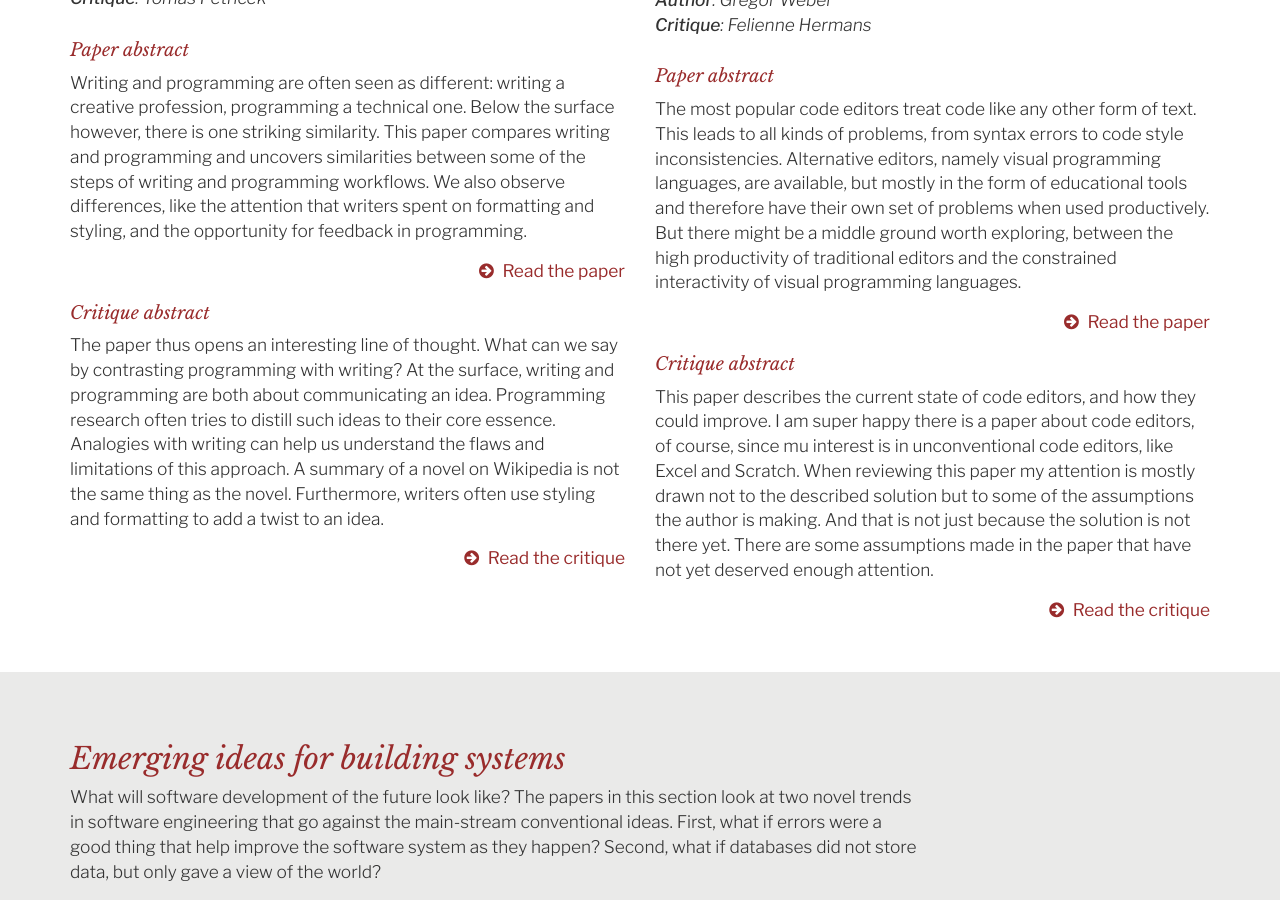
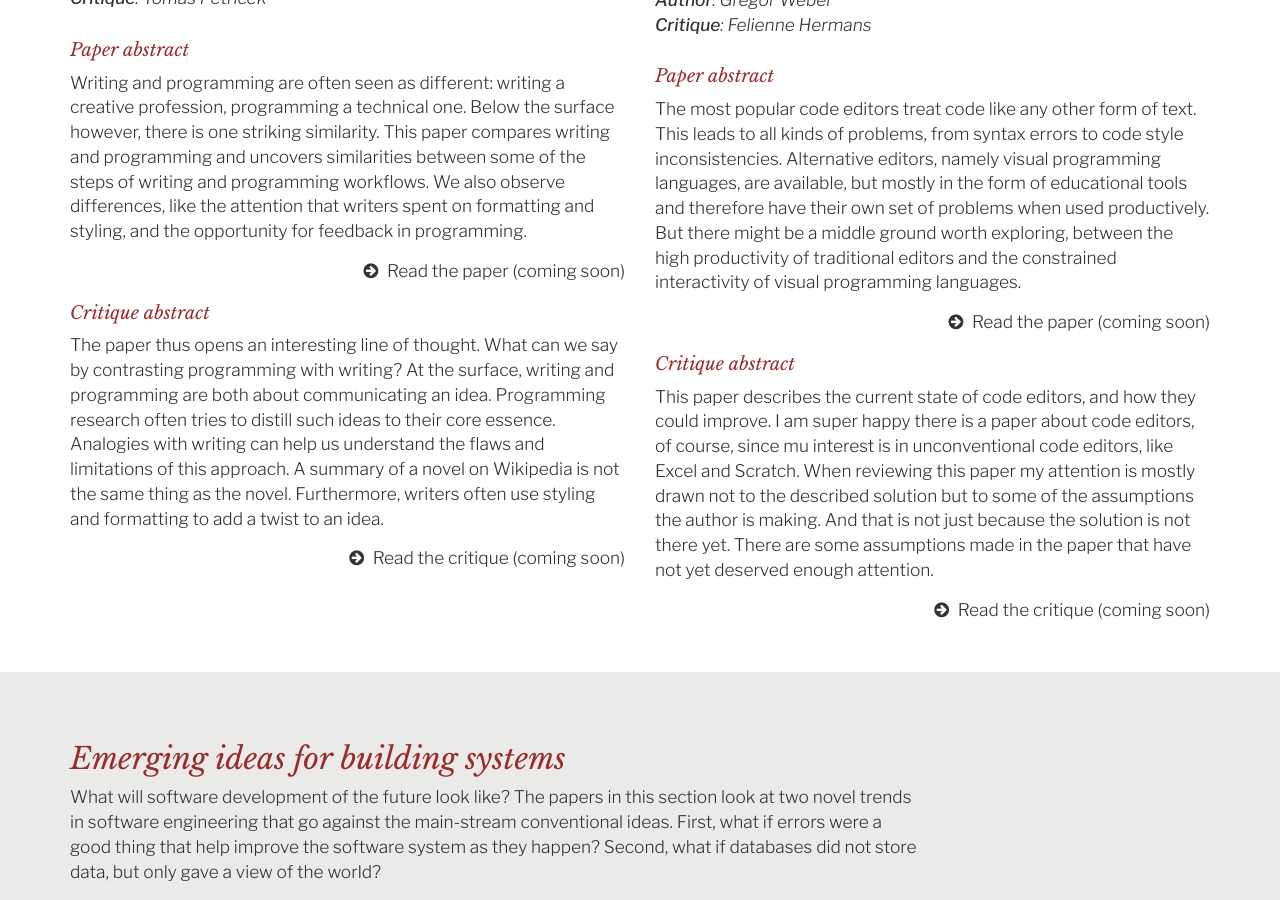
Before and after one commit to shift-society/salon, a Jekyll site: the page built from 2017/index.md, in a window 1280 px wide and 900 px high, scrolled down 1287 px. Built offline with Jekyll 4.4.1, drawn with Linux system fonts in a browser that asks for light colours; nearby versions of some CDN libraries.

Commit message:
Hide papers

```diff
--- a/2017/index.md
+++ b/2017/index.md
@@ -75,7 +75,7 @@ This paper compares writing and programming and uncovers similarities between so
 of writing and programming workflows. We also observe differences, like the attention that
 writers spent on formatting and styling, and the opportunity for feedback in programming.
 
-<p class="links"><a href="/salon/2017/papers/writing-is-programming-is-writing/paper"><i class="fa fa-arrow-circle-right"></i> Read the paper</a></p>
+<p class="links"><i class="fa fa-arrow-circle-right"></i> Read the paper (coming soon)</p>
 
 #### [Critique abstract](/salon/2017/papers/writing-is-programming-is-writing/critique)
 The paper thus opens an interesting line of thought. What can we say by contrasting
@@ -85,7 +85,7 @@ with writing can help us understand the flaws and limitations of this approach.
 novel on Wikipedia is not the same thing as the novel. Furthermore, writers often use styling
 and formatting to add a twist to an idea.
 
-<p class="links"><a href="/salon/2017/papers/writing-is-programming-is-writing/critique"><i class="fa fa-arrow-circle-right"></i> Read the critique</a></p>
+<p class="links"><i class="fa fa-arrow-circle-right"></i> Read the critique (coming soon)</p>
 
 </div>
 <div class="col-md-6" markdown="1">
@@ -105,7 +105,7 @@ have their own set of problems when used productively. But there might be
 a middle ground worth exploring, between the high productivity of traditional
 editors and the constrained interactivity of visual programming languages.
 
-<p class="links"><a href="/salon/2017/papers/code-is-not-just-text/paper"><i class="fa fa-arrow-circle-right"></i> Read the paper</a></p>
+<p class="links"><i class="fa fa-arrow-circle-right"></i> Read the paper (coming soon)</p>
 
 #### [Critique abstract](/salon/2017/papers/code-is-not-just-text/critique)
 This paper describes the current state of code editors, and how they could improve. I am
@@ -115,7 +115,7 @@ to the described solution but to some of the assumptions the author is making. A
 just because the solution is not there yet. There are some assumptions made in the paper that
 have not yet deserved enough attention.
 
-<p class="links"><a href="/salon/2017/papers/code-is-not-just-text/critique"><i class="fa fa-arrow-circle-right"></i> Read the critique</a></p>
+<p class="links"><i class="fa fa-arrow-circle-right"></i> Read the critique (coming soon)</p>
 
 </div></div>
 </div>
```
